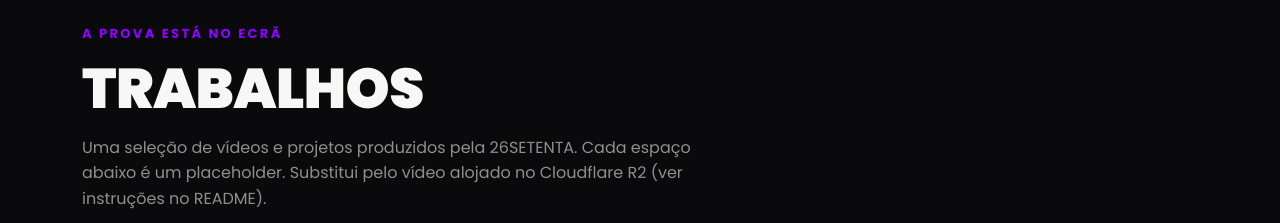
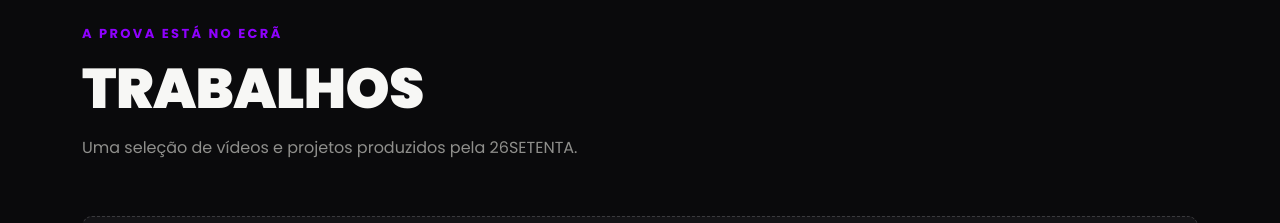
Before and after one commit to edmilsondomingos98-lgtm/26setenta, a plain HTML site: page index.html in a window 1280 px wide. Shown: the part 1980-2203 px from the top of the page. Drawn offline with Linux system fonts and the light colour scheme; grey boxes are pictures that could not be loaded.

Commit message:
Revise project description and video URL
Updated project description and video source link.

```diff
--- a/index.html
+++ b/index.html
@@ -90,14 +90,14 @@
     <div class="section-head reveal">
       <div class="eyebrow">A prova está no ecrã</div>
       <h2>Trabalhos</h2>
-      <p>Uma seleção de vídeos e projetos produzidos pela 26SETENTA. Cada espaço abaixo é um placeholder. Substitui pelo vídeo alojado no Cloudflare R2 (ver instruções no README).</p>
+      <p>Uma seleção de vídeos e projetos produzidos pela 26SETENTA. </p>
     </div>
     <div class="work-grid">
 
       <!-- Para ligar o vídeo real, substitui a div .work-frame por:
       <div class="work-frame">
         <video controls preload="metadata" poster="URL_DA_THUMBNAIL" style="width:100%;height:100%;object-fit:cover;">
-          <source src="https://pub-133fec1049f54d10969824198d04a1cb.r2.dev/26SETENTAEP1.mp4" type="video/mp4">
+          <source src="https://pub-133fec1049f54d10969824198d04a1cb.r2.dev/1opassofinal.mp4" type="video/mp4">
         </video>
       </div>
       -->
```
